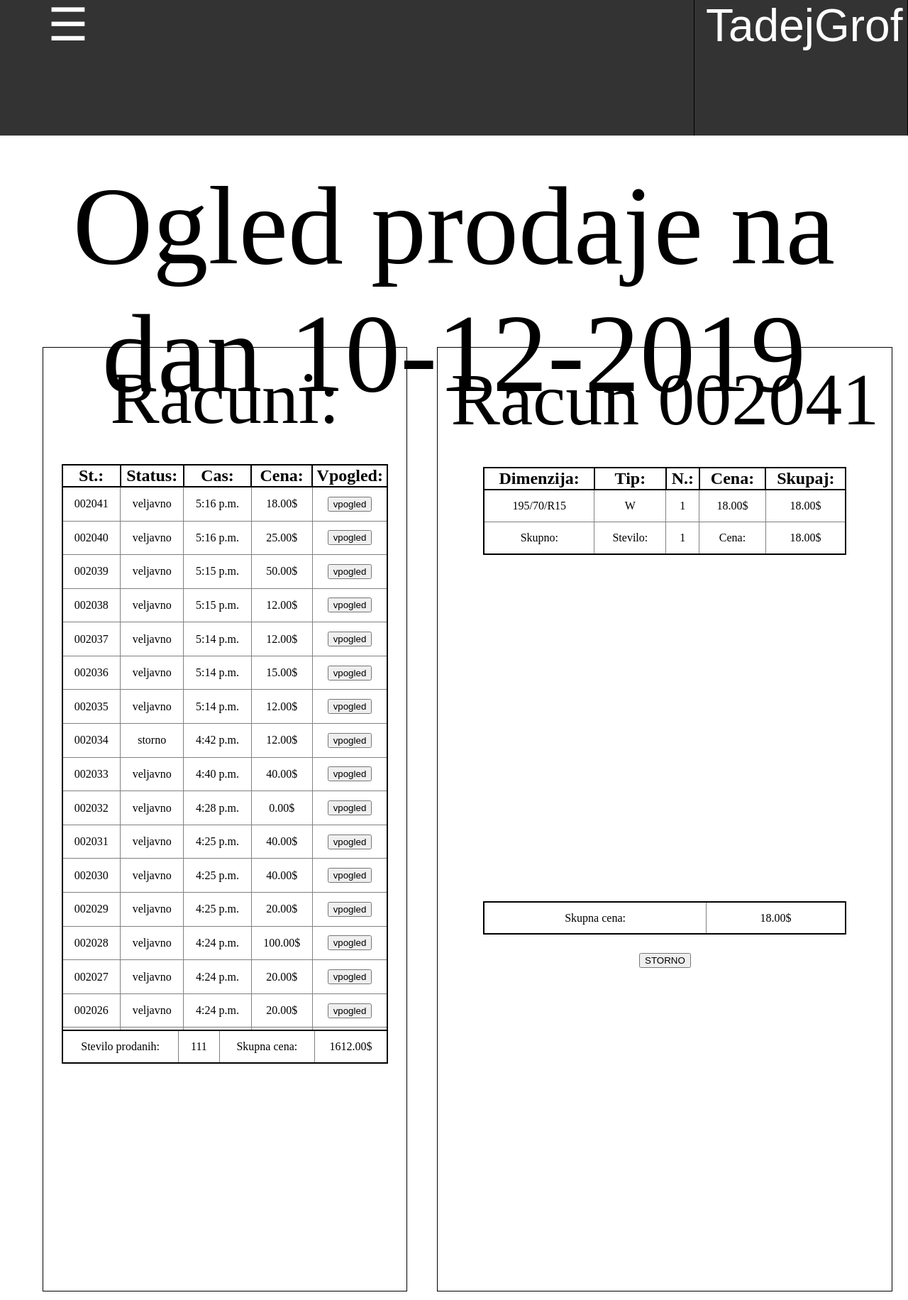
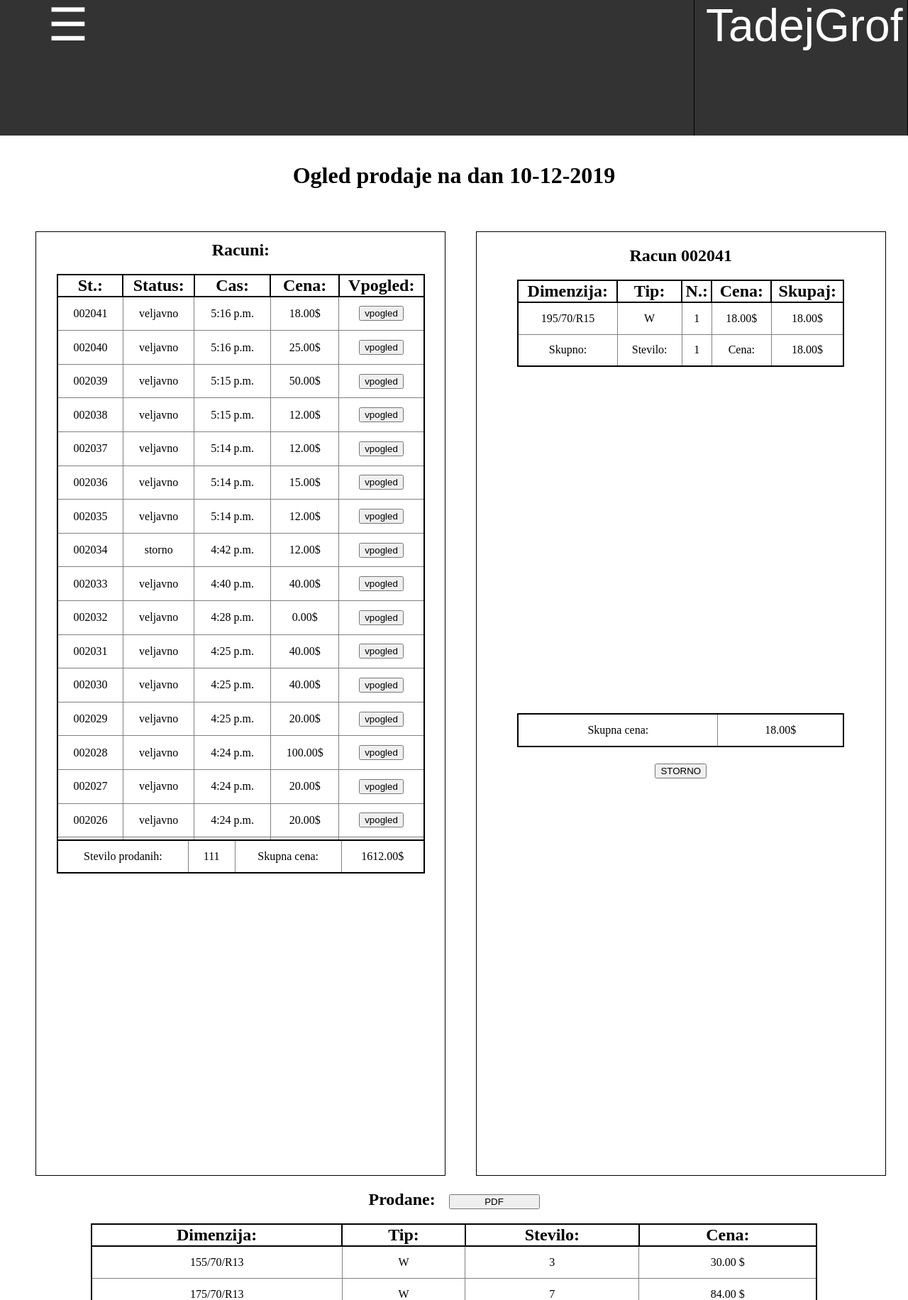
Before and after one commit to TadejGrof/LaBodega, a Django app: page /prodaja/dnevna_prodaja/arhiv/ogled/90/ in a window 1280 px wide. Shown: the part 121-1953 px from the top of the page at 71% size. Run offline with Django 3.2, Linux system fonts and the light colour scheme; a user stored in the database is signed in; data comes from the database, SQL or seed files in the repository.

Commit message:
ogled dnevne prodaje

```diff
--- a/prodaja/templates/prodaja/ogled_dnevne_prodaje.html
+++ b/prodaja/templates/prodaja/ogled_dnevne_prodaje.html
@@ -21,16 +21,16 @@
     }
     div.racuni{
         display:inline-block;
-        width:40%;
+        width:45%;
         height:60%;
         margin-top:3%;
         vertical-align:top;
-        margin-left:3%;
+        margin-left:1.5%;
         border: 1px solid black
     }
     div.racun{
         display:inline-block;
-        width:50%;
+        width:45%;
         height:60%;
         margin-top:3%;
         vertical-align:top;
@@ -39,15 +39,15 @@
     }
 </style>
 
-<div class="title">
+<h1 style="margin-top:3%">
     {{slovar|keyvalue:'Ogled prodaje na dan'|keyvalue:jezik}} {{prodaja.title}}
-</div>
+</h1>
 
 <div class="racuni">
-    <div class="sub_title">
+    <h2 style="margin-top:2%">
         {{slovar|keyvalue:'Racuni'|keyvalue:jezik}}:
-    </div>
-    <div style="display:inline-block;width:90%;margin-top:4%;height:60%;overflow:auto" >
+    </h2>
+    <div style="display:inline-block;width:90%;height:60%;overflow:auto" >
         <table style="width:100%" class="tabela_vnosov">
             <tr class="header">
                 <th> St.: </th>
@@ -87,12 +87,10 @@
 
 <div class="racun">
     {% if racun == None %}
-        <div class="title">{{slovar|keyvalue:'Brez veljavnih racunov'|keyvalue:jezik}} </div>
+        <h1> {{slovar|keyvalue:'Brez veljavnih racunov'|keyvalue:jezik}} </h1>
     {% else %}
-        <div class="sub_title">
-            {{slovar|keyvalue:'Racun'|keyvalue:jezik}} {{racun.title}}
-        </div>
-        <div style="display:inline-block;width:80%;height:46%;margin-top:3.5%;overflow:auto">
+        <h2> {{slovar|keyvalue:'Racun'|keyvalue:jezik}} {{racun.title}} </h2>
+        <div style="display:inline-block;width:80%;height:46%;overflow:auto">
             <table style="width:100%" class="tabela_vnosov">
                 <tr class="header">
                     <th> {{slovar|keyvalue:'Dimenzija'|keyvalue:jezik}}: </th>
@@ -139,12 +137,12 @@
 </div>
 
 <div class="sestavine">
-    <div class="sub_title">
+    <h2>
         {{slovar|keyvalue:'Prodane'|keyvalue:jezik}}:
         <form style="display:inline-block;width:10%;margin-left:1%;" action="{% url 'pdf_dnevne_prodaje' prodaja.pk 'prodane' %}" method="GET">
             <input type="submit" value="PDF" style="width:100%">
         </form>
-    </div>
+    </h2>
     <div style="display:inline-block;width:80%;margin-bottom:3%">
         <table  class="tabela_vnosov">
             <tr class="header">
@@ -168,12 +166,12 @@
 </div>
 
 <div class="sestavine">
-    <div class="sub_title">
+    <h2>
         Activity_log:
         <form style="display:inline-block;width:10%;margin-left:1%;" action="{% url 'pdf_dnevne_prodaje' prodaja.pk 'activity_log' %}" method="GET">
             <input type="submit" value="PDF" style="width:100%">
         </form>
-    </div>
+    </h2>
     <div style="display:inline-block;width:80%;margin-bottom:3%">
         <table  class="tabela_vnosov">
             <tr class="header">
```
